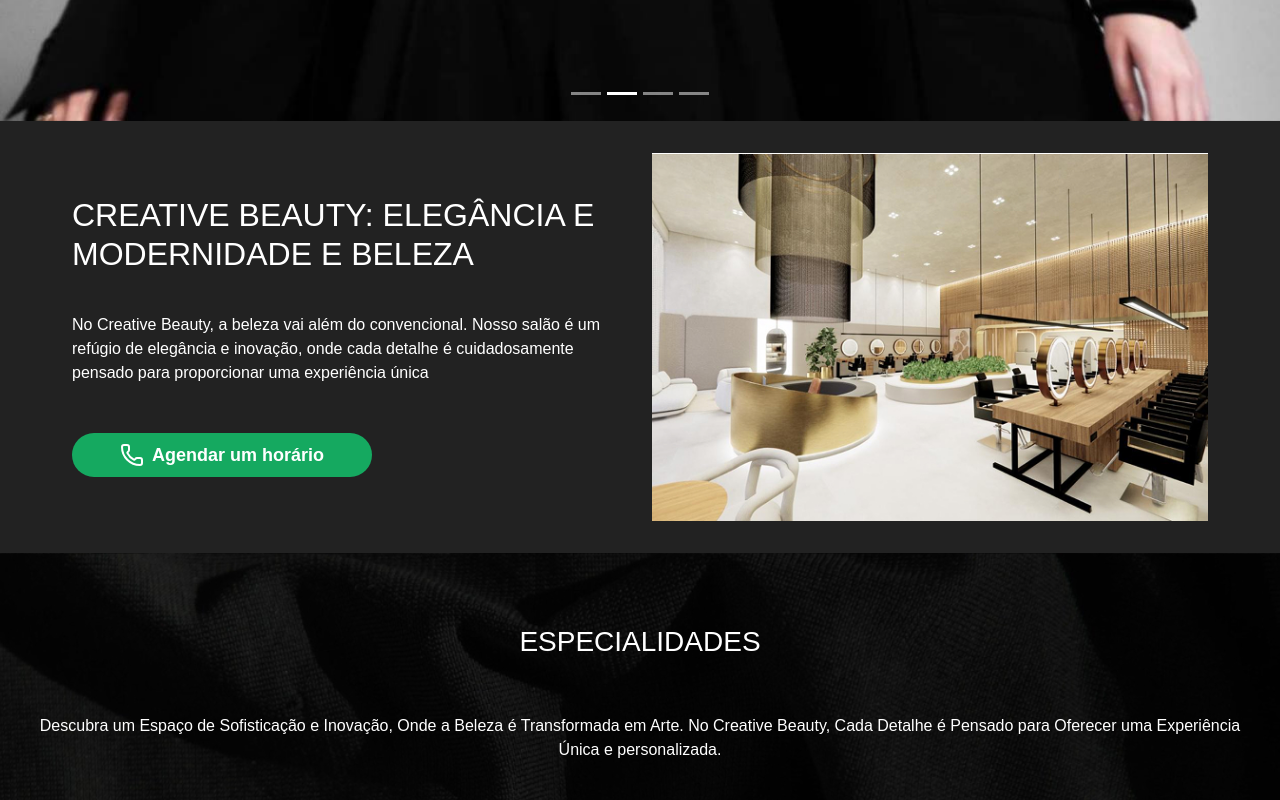
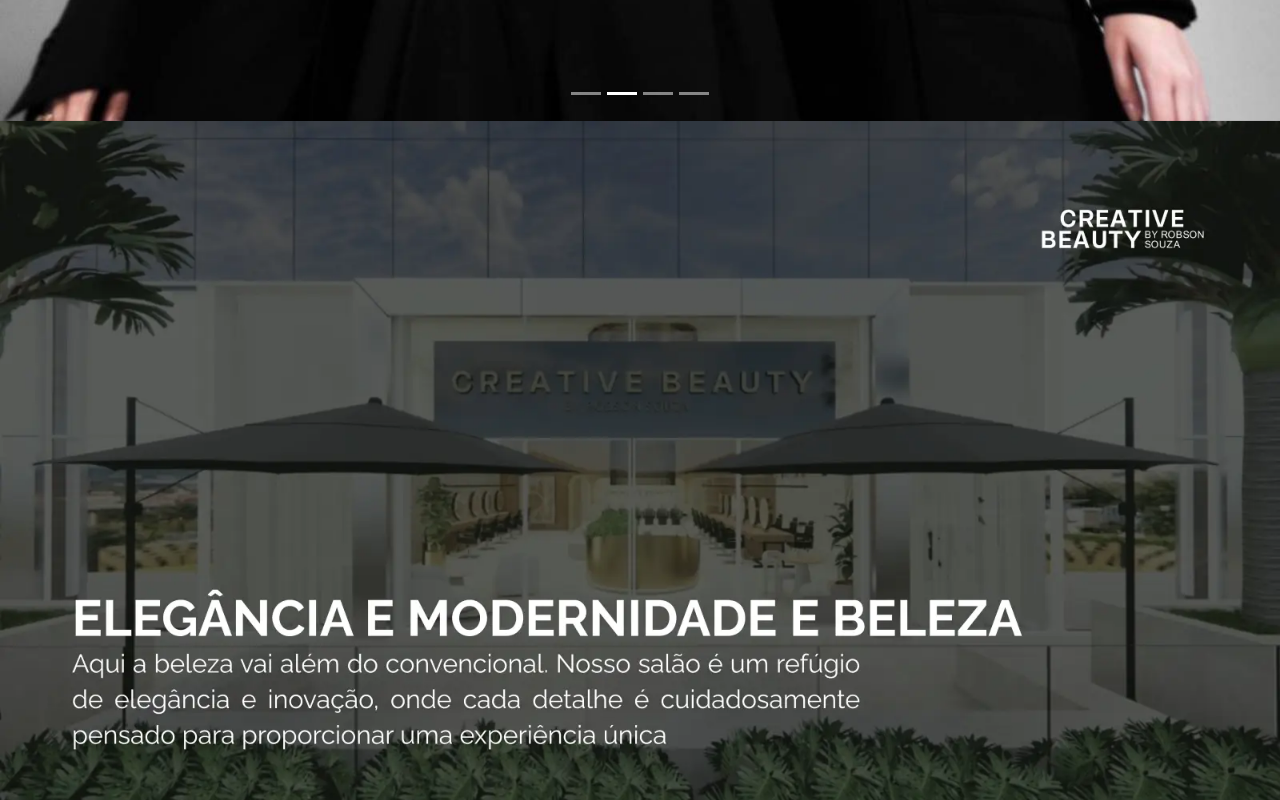
Before and after one commit to agenciane/creative-beauty, a Next.js app: page / in a window 1280 px wide. Shown: the part 600-1400 px from the top of the page. Built offline with nearby package versions, Linux system fonts and the light colour scheme; a web font is replaced by a local one.

Commit message:
feat: update imagem

```diff
--- a/src/app/page.tsx
+++ b/src/app/page.tsx
@@ -5,12 +5,7 @@
 import { Mail, Phone, Instagram } from 'lucide-react';
 import Carrousel from './components/Carrousel';
 
-import localFont from 'next/font/local';
 import CarrouselMobile from './components/CarrouselMobile';
-
-const okomito = localFont({
-  src: '../../public/Okomito-Medium.ttf',
-});
 
 export default function Home() {
   return (
@@ -23,7 +18,17 @@
         <section className="md:hidden">
           <CarrouselMobile />
         </section>
-        <section id="quem_somos" className="bg-[#222222]">
+        <section id="quem_somos">
+          <Image
+            src={'/quem-somos-image.webp'}
+            width={1600}
+            height={900}
+            alt="quem somos"
+            aria-hidden
+            className="w-full"
+          />
+        </section>
+        {/* <section id="quem_somos" className="bg-[#222222]">
           <div className="grid grid-cols-1 md:grid-cols-2 gap-4 max-w-[1200px] mx-auto p-8">
             <div className="flex flex-col justify-center">
               <h2 className={`bold text-xl md:text-5xl ${okomito.className} uppercase`}>
@@ -41,7 +46,7 @@
               <Image src={'/foto-salao.jpg'} width={585} height={387} alt="foto do salao" aria-hidden />
             </div>
           </div>
-        </section>
+        </section> */}
         <section id="procedimentos" className="bg-[url('/background-procedimentos.jpg')] bg-cover bg-center py-10">
           <div className="flex flex-col justify-center items-center w-full mx-auto p-8">
             <h3 className="text-5xl bold text-center uppercase">Especialidades</h3>
```
Also changed, not shown: public/quem-somos-image.webp (added).
